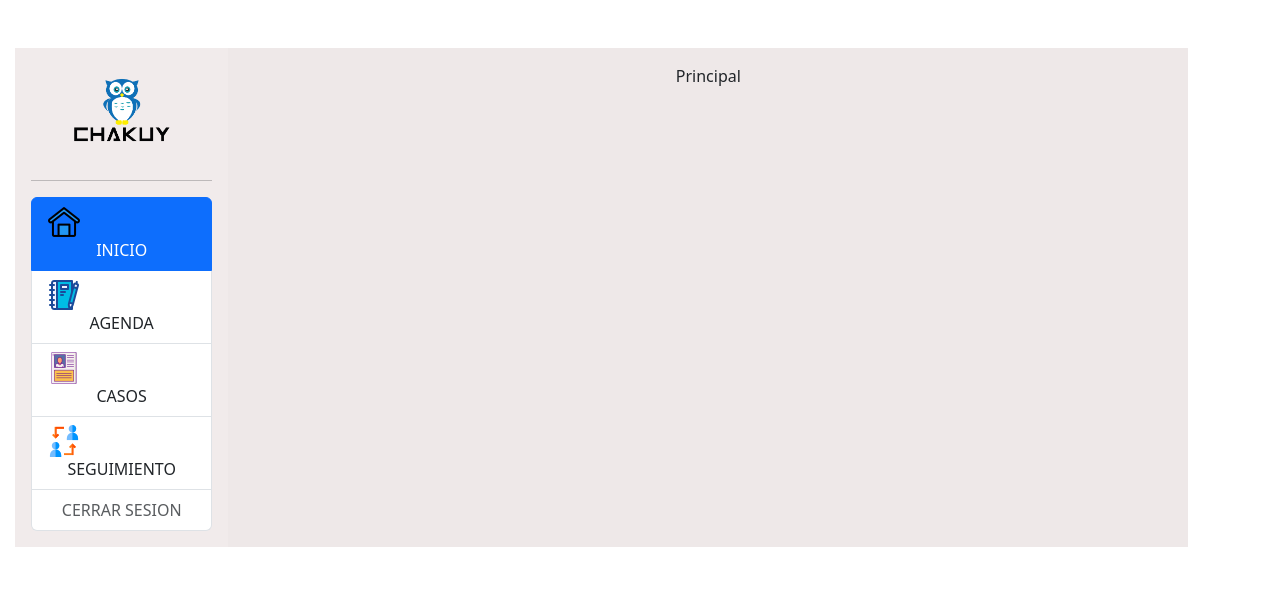
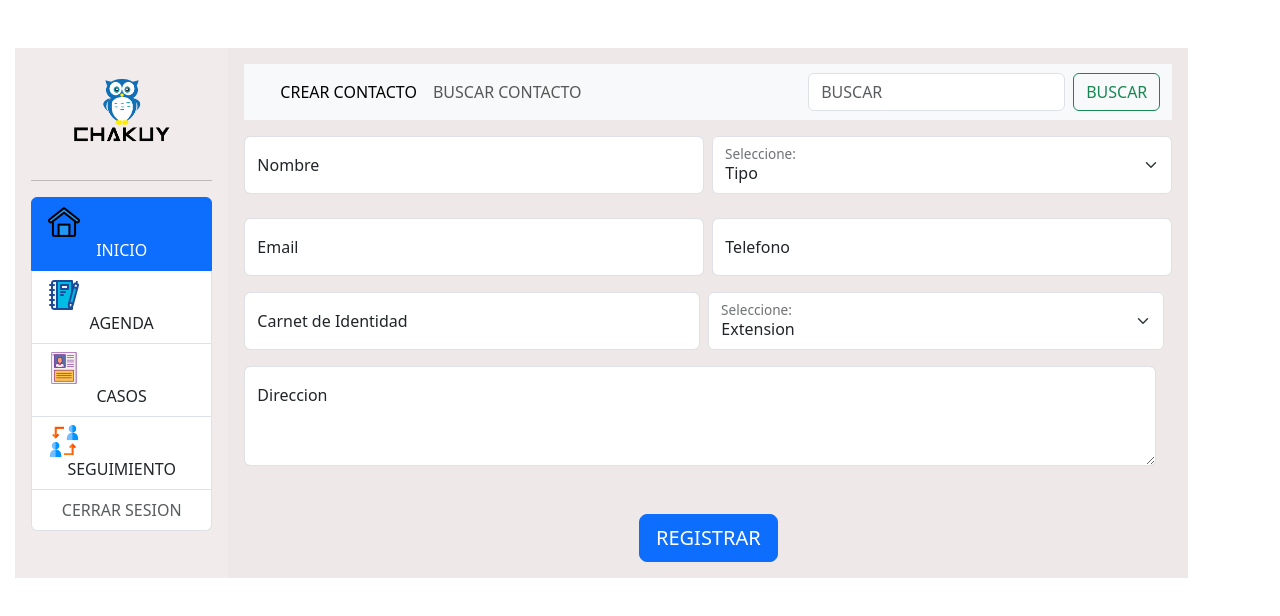
Before and after one commit to tasajos/chacaltaya, an Angular app: page /cagenda in a window 1280 px wide. Before the commit this address led to /principal. Shown: the top 616 px of the page. Built offline with nearby package versions, Linux system fonts and the light colour scheme.

Commit message:
update UI

```diff
--- a/src/app/Components/principal/agenda/agenda.component.html
+++ b/src/app/Components/principal/agenda/agenda.component.html
@@ -5,7 +5,7 @@
       <div class="col-2 p-3 custom-container-bg" style="margin-left: 15px;">
         <app-sidebar></app-sidebar>
       </div>
-      <div class="col-9 p-3 customm2-container-bg">Agenda</div>
+      <div class="col-9 p-3 customm2-container-bg"><app-navbaragenda></app-navbaragenda></div>
 
       </div>
     </div>
--- a/src/app/Components/principal/agenda/buscarcontacto/buscarcontacto.component.css
+++ b/src/app/Components/principal/agenda/buscarcontacto/buscarcontacto.component.css
@@ -0,0 +1,9 @@
+.custom-container-bg {
+    background-color: #f1ebeb;
+
+  }
+
+  .customm2-container-bg {
+    background-color: #eee8e8;
+
+  }
--- a/src/app/Components/principal/agenda/buscarcontacto/buscarcontacto.component.html
+++ b/src/app/Components/principal/agenda/buscarcontacto/buscarcontacto.component.html
@@ -1 +1,48 @@
-<p>buscarcontacto works!</p>
+<br>
+<br>
+<div class="container-fluid text-center">
+    <div class="row">
+      <div class="col-2 p-3 custom-container-bg" style="margin-left: 15px;">
+        <app-sidebar></app-sidebar>
+      </div>
+      <div class="col-9 p-3 customm2-container-bg"><app-navbaragenda></app-navbaragenda>
+    <p></p>
+    <table class="table">
+        <thead>
+          <tr>
+            <th scope="col">#</th>
+            <th scope="col">Nombre</th>
+            <th scope="col">Telefono</th>
+            <th scope="col">Tipo</th>
+            <th scope="col">Direccion</th>
+          </tr>
+        </thead>
+        <tbody class="table-group-divider">
+          <tr>
+            <th scope="row">1</th>
+            <td>Mark</td>
+            <td>Otto</td>
+            <td>@mdo</td>
+            <td>@mdo</td>
+          </tr>
+          <tr>
+            <th scope="row">2</th>
+            <td>Jacob</td>
+            <td>Thornton</td>
+            <td>@fat</td>
+            <td>@mdo</td>
+          </tr>
+          <tr>
+            <th scope="row">3</th>
+            <td colspan="2">Larry the Bird</td>
+            <td>@twitter</td>
+            <td>@mdo</td>
+          </tr>
+        </tbody>
+      </table>
+
+
+</div>
+
+      </div>
+    </div>
--- a/src/app/Components/principal/agenda/crearcontacto/crearcontacto.component.css
+++ b/src/app/Components/principal/agenda/crearcontacto/crearcontacto.component.css
@@ -0,0 +1,9 @@
+.custom-container-bg {
+    background-color: #f1ebeb;
+
+  }
+
+  .customm2-container-bg {
+    background-color: #eee8e8;
+
+  }
--- a/src/app/Components/principal/agenda/crearcontacto/crearcontacto.component.html
+++ b/src/app/Components/principal/agenda/crearcontacto/crearcontacto.component.html
@@ -1 +1,88 @@
-<p>crearcontacto works!</p>
+<br>
+<br>
+<div class="container-fluid text-center">
+    <div class="row">
+      <div class="col-2 p-3 custom-container-bg" style="margin-left: 15px;">
+        <app-sidebar></app-sidebar>
+      </div>
+      <div class="col-9 p-3 customm2-container-bg"><app-navbaragenda></app-navbaragenda>
+    <p></p>
+    <div class="row g-2">
+        <div class="col-md">
+          <div class="form-floating">
+            <input type="text" class="form-control" id="floatingInputGrid" placeholder="Nombre" value="">
+            <label for="floatingInputGrid">Nombre</label>
+          </div>
+        </div>
+        <div class="col-md">
+          <div class="form-floating">
+            <select class="form-select" id="floatingSelectGrid">
+              <option selected>Tipo</option>
+              <option value="Persona Natural">Persona Natural</option>
+              <option value="Persona Juridica">Persona Juridica</option>
+              <option value="Estado">Estado</option>
+            </select>
+            <label for="floatingSelectGrid">Seleccione:</label>
+          </div>
+        </div>
+      </div>
+<br>
+      <div class="row g-2">
+        <div class="col-md">
+          <div class="form-floating">
+            <input type="email" class="form-control" id="floatingInputGrid" placeholder="nombre@institucion.org" value="">
+            <label for="floatingInputGrid">Email</label>
+          </div>
+        </div>
+        <div class="col-md">
+          <div class="form-floating">
+            <input type="text" class="form-control" id="floatingInputGrid" placeholder="Telefono" value="">
+            <label for="floatingInputGrid">Telefono</label>
+        </div>
+      </div>
+
+      <br>
+      <div class="row g-2">
+        <div class="col-md">
+          <div class="form-floating">
+            <input type="text" class="form-control" id="floatingInputGrid" placeholder="CI" value="">
+            <label for="floatingInputGrid">Carnet de Identidad</label>
+          </div>
+        </div>
+        <div class="col-md">
+          <div class="form-floating">
+            <select class="form-select" id="floatingSelectGrid">
+                <option selected>Extension</option>
+                <option value="LP">LP</option>
+                <option value="CBBA">CBBA</option>
+                <option value="SC">SC</option>
+                <option value="PTSI">PTSI</option>
+                <option value="OR">OR</option>
+                <option value="SCRE">SCRE</option>
+                <option value="TJA">TJA</option>
+                <option value="PNDO">PNDO</option>
+                <option value="BNI">BNI</option>
+                <option value="OTRO">OTRO</option>
+              </select>
+              <label for="floatingSelectGrid">Seleccione:</label>
+        </div>
+      </div>
+
+      <br>
+      <div class="row g-2">
+        <div class="col-md">
+          <div class="form-floating">
+            <textarea class="form-control" placeholder="Direccion" id="floatingTextarea2" style="height: 100px"></textarea>
+  <label for="floatingTextarea2">Direccion</label>
+          </div>
+        </div>
+
+
+</div>
+
+      </div>
+
+    </div>
+    <br>
+    <br>
+    <button type="button" class="btn btn-primary btn-lg">REGISTRAR</button>
--- /dev/null
+++ b/src/app/Components/principal/agenda/navbaragenda/navbaragenda.component.html
@@ -0,0 +1,22 @@
+<nav class="navbar navbar-expand-lg bg-body-tertiary">
+    <div class="container-fluid">
+      <a class="navbar-brand" href="#"></a>
+      <button class="navbar-toggler" type="button" data-bs-toggle="collapse" data-bs-target="#navbarSupportedContent" aria-controls="navbarSupportedContent" aria-expanded="false" aria-label="Toggle navigation">
+        <span class="navbar-toggler-icon"></span>
+      </button>
+      <div class="collapse navbar-collapse" id="navbarSupportedContent">
+        <ul class="navbar-nav me-auto mb-2 mb-lg-0">
+          <li class="nav-item">
+            <a class="nav-link active" aria-current="page" href="/cagenda">CREAR CONTACTO</a>
+          </li>
+          <li class="nav-item">
+            <a class="nav-link" href="/bagenda">BUSCAR CONTACTO</a>
+          </li>
+         </ul>
+        <form class="d-flex" role="search">
+          <input class="form-control me-2" type="search" placeholder="BUSCAR" aria-label="Search">
+          <button class="btn btn-outline-success" type="submit">BUSCAR</button>
+        </form>
+      </div>
+    </div>
+  </nav>
--- a/src/app/app-routing.module.ts
+++ b/src/app/app-routing.module.ts
@@ -4,6 +4,8 @@ import { PrincipalComponent } from './Components/principal/principal.component';
 import { AgendaComponent } from './Components/principal/agenda/agenda.component';
 import { CasosComponent } from './Components/principal/casos/casos.component';
 import { SeguimientoComponent } from './Components/principal/seguimiento/seguimiento.component';
+import { CrearcontactoComponent } from './Components/principal/agenda/crearcontacto/crearcontacto.component';
+import { BuscarcontactoComponent } from './Components/principal/agenda/buscarcontacto/buscarcontacto.component';
 
 const routes: Routes = [
   { path: '', redirectTo: 'principal', pathMatch: 'full' },
@@ -11,6 +13,8 @@ const routes: Routes = [
   { path: 'agenda', component: AgendaComponent },
   { path: 'casos', component: CasosComponent },
   { path: 'seguimiento', component: SeguimientoComponent },
+  { path: 'cagenda', component: CrearcontactoComponent },
+  { path: 'bagenda', component: BuscarcontactoComponent },
   { path: '**', redirectTo: 'principal', pathMatch: 'full' }
 ];
 
--- a/src/app/app.module.ts
+++ b/src/app/app.module.ts
@@ -12,6 +12,7 @@ import { CrearcontactoComponent } from './Components/principal/agenda/crearconta
 import { BuscarcontactoComponent } from './Components/principal/agenda/buscarcontacto/buscarcontacto.component';
 import { CasosComponent } from './Components/principal/casos/casos.component';
 import { SeguimientoComponent } from './Components/principal/seguimiento/seguimiento.component';
+import { NavbaragendaComponent } from './Components/principal/agenda/navbaragenda/navbaragenda.component';
 
 
 @NgModule({
@@ -24,7 +25,8 @@ import { SeguimientoComponent } from './Components/principal/seguimiento/seguimi
     CrearcontactoComponent,
     BuscarcontactoComponent,
     CasosComponent,
-    SeguimientoComponent
+    SeguimientoComponent,
+    NavbaragendaComponent
     ],
   imports: [
     BrowserModule,
```
Also changed, not shown: src/app/Components/principal/agenda/navbaragenda/navbaragenda.component.ts (added, +10 -0 lines), src/app/Components/principal/agenda/navbaragenda/navbaragenda.component.css (added), 1 other file (tests, documents, lock files or other folders).
